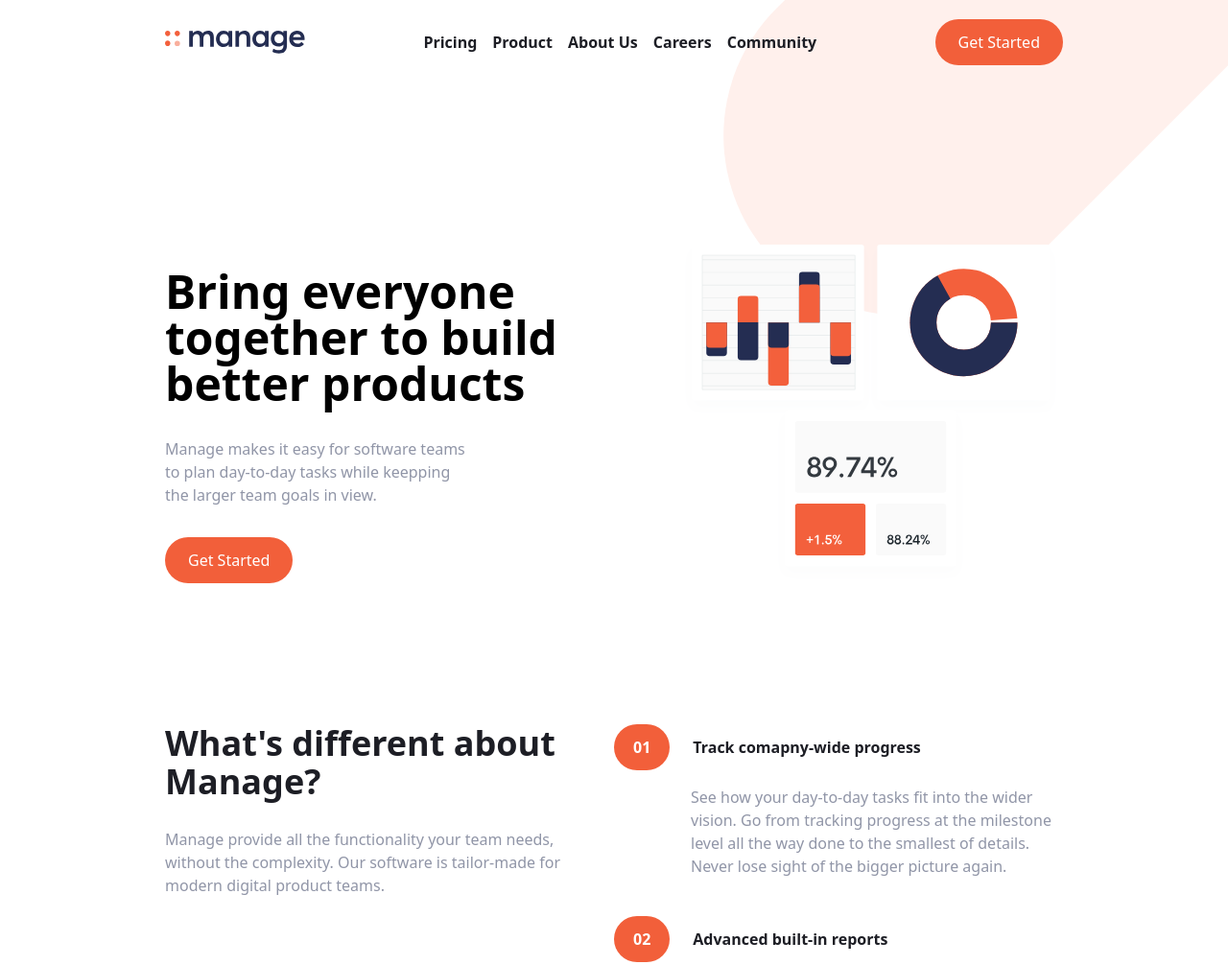
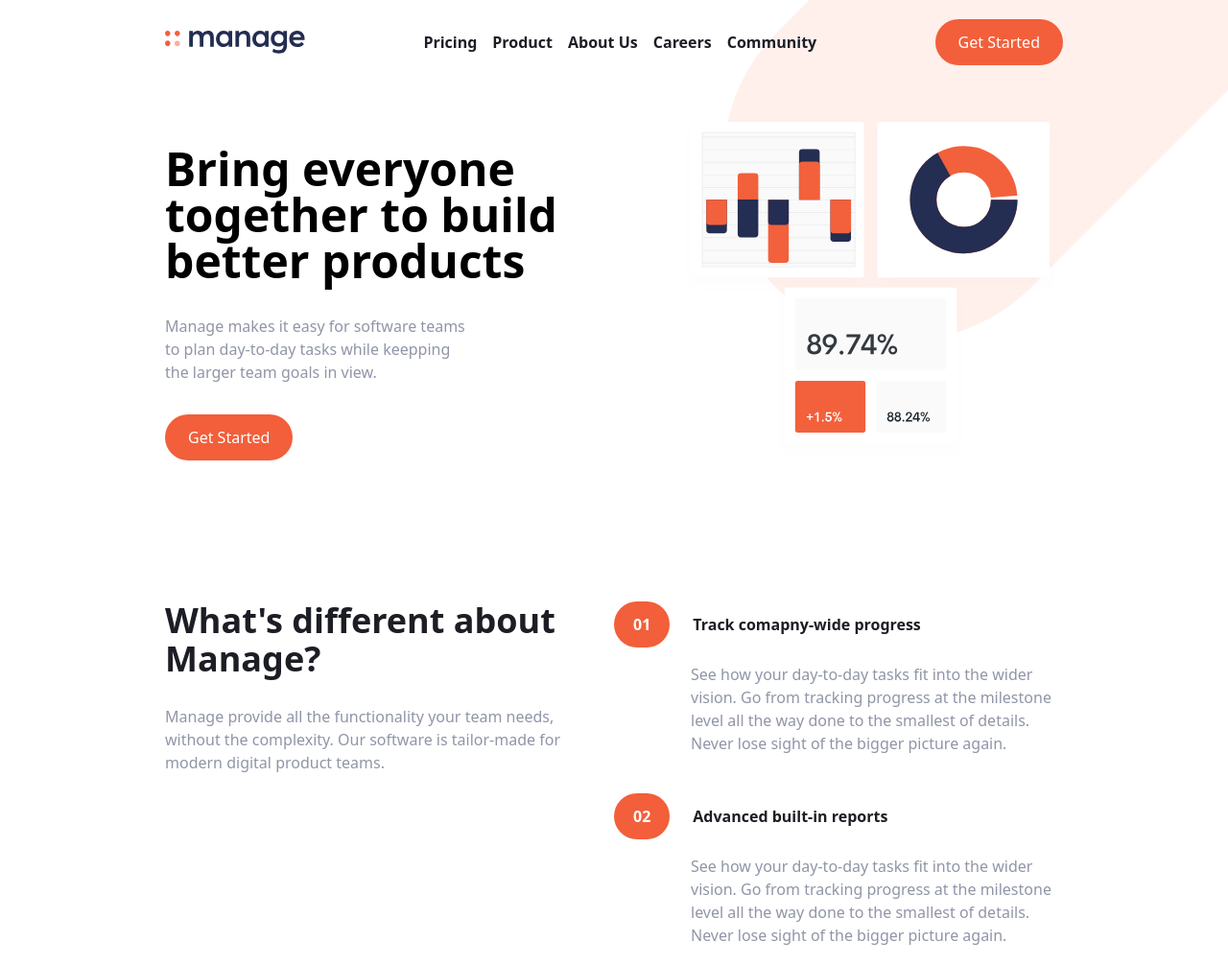
Before and after one commit to ann-ulu/website--named-Manage-, a website: page index.html in a window 1280 px wide. Shown: the top 1006 px of the page at 96% size. Drawn offline with Linux system fonts and the light colour scheme.

Commit message:
hero margin

```diff
--- a/index.html
+++ b/index.html
@@ -54,7 +54,7 @@
 
 
 <!-- hero section -->
-<section id="hero" class="mt-40">
+<section id="hero" class="mt-8">
 <div class="container flex flex-col-reverse items-center px-5 mx-auto mb-36 space-y-0 md:flex-row">
     <div class="container flex flex-col items-center space-y-8 md:items-start">
     <h1 class="max-w-md text-4xl pt-7 font-bold text-center md:text-5xl md:text-left">Bring everyone together to build better products</h1>
```
